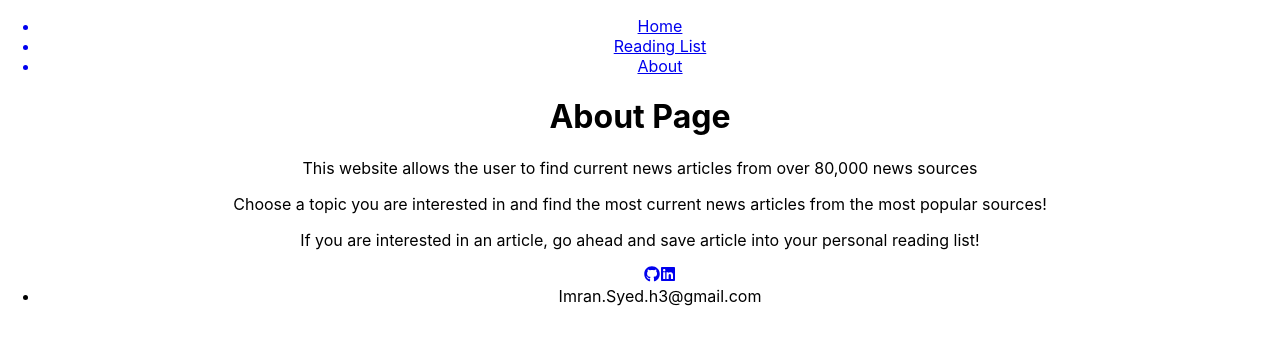
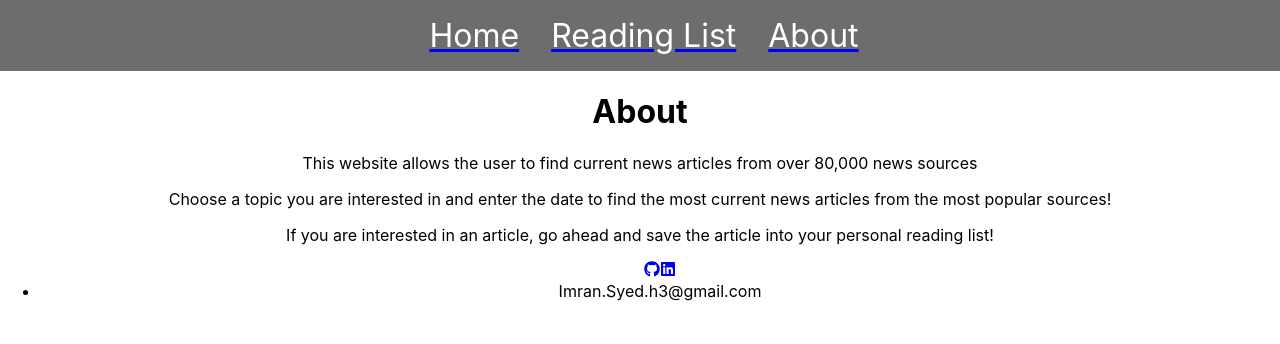
Before and after one commit to isyed4/News-Article-Search-React-App, a React (Create React App) app: page /about in a window 1280 px wide. Shown: the top 344 px of the page. Built offline with nearby package versions, Linux system fonts and the light colour scheme.

Commit message:
added navbar/flexbox

```diff
--- a/src/App.css
+++ b/src/App.css
@@ -2,37 +2,39 @@
   text-align: center;
 }
 
-.App-logo {
-  height: 40vmin;
-  pointer-events: none;
+nav{
+  display: flex;
+  justify-content: space-evenly;
+  align-items: center;
+  background: rgb(109, 109, 109);
+
 }
 
-@media (prefers-reduced-motion: no-preference) {
-  .App-logo {
-    animation: App-logo-spin infinite 20s linear;
-  }
+nav ul{
+  display: flex;
+  list-style: none;
+
 }
 
-.App-header {
-  background-color: #282c34;
-  min-height: 100vh;
-  display: flex;
-  flex-direction: column;
-  align-items: center;
-  justify-content: center;
-  font-size: calc(10px + 2vmin);
+nav ul li{
+  text-align: center;
+  margin-right: 2rem;
   color: white;
+  font-size: 2rem;
 }
+
+nav ul li:hover{
+  color: rgb(114, 139, 167);
+}
+
+
+
+
+
+
+
+
 
 .App-link {
   color: #61dafb;
 }
-
-@keyframes App-logo-spin {
-  from {
-    transform: rotate(0deg);
-  }
-  to {
-    transform: rotate(360deg);
-  }
-}
--- a/src/Components/About.js
+++ b/src/Components/About.js
@@ -1,10 +1,10 @@
 const About  = () => {
     return(
         <>
-        <h1>About Page</h1>
+        <h1>About</h1>
         <p>This website allows the user to find current news articles from over 80,000 news sources </p>
-        <p>Choose a topic you are interested in and find the most current news articles from the most popular sources!</p>
-        <p>If you are interested in an article, go ahead and save article into your personal reading list!</p>
+        <p>Choose a topic you are interested in and enter the date to find the most current news articles from the most popular sources!</p>
+        <p>If you are interested in an article, go ahead and save the article into your personal reading list!</p>
         </>
     )
 }
--- a/src/Components/Header.js
+++ b/src/Components/Header.js
@@ -3,7 +3,7 @@ import { Link } from "react-router-dom";
 const Header = () => {
     return(
         <nav>
-        <ul>
+          <ul>
 
           <Link to='/'>
           <li>Home</li>
@@ -17,7 +17,7 @@ const Header = () => {
           <li>About</li>
           </Link>
 
-        </ul>
+          </ul>
       </nav>
 
     )
```
